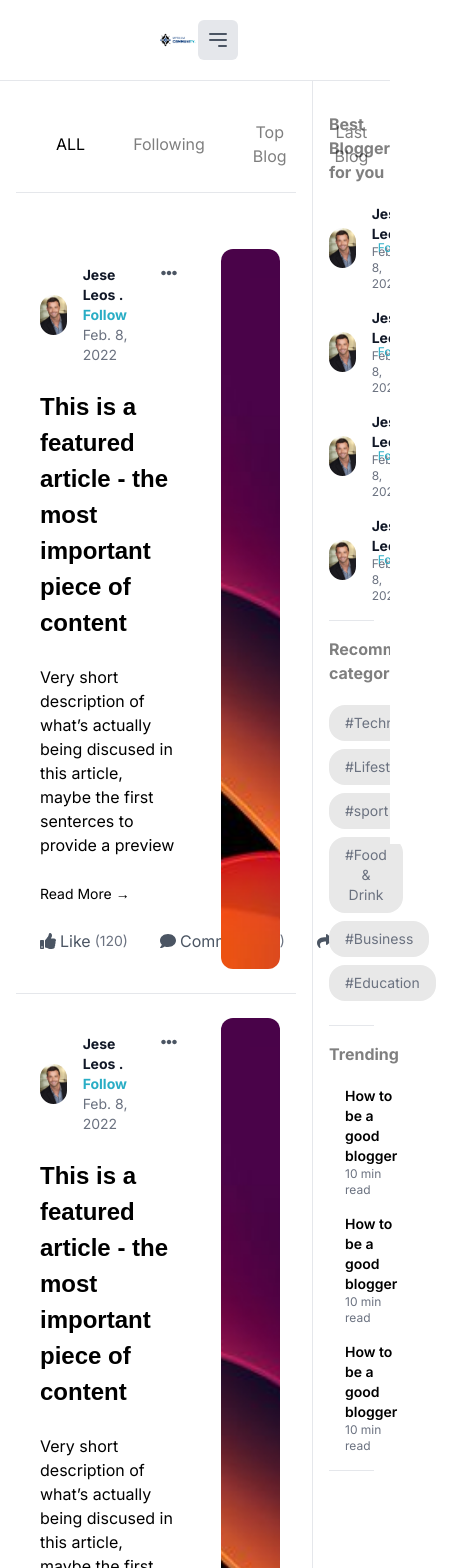
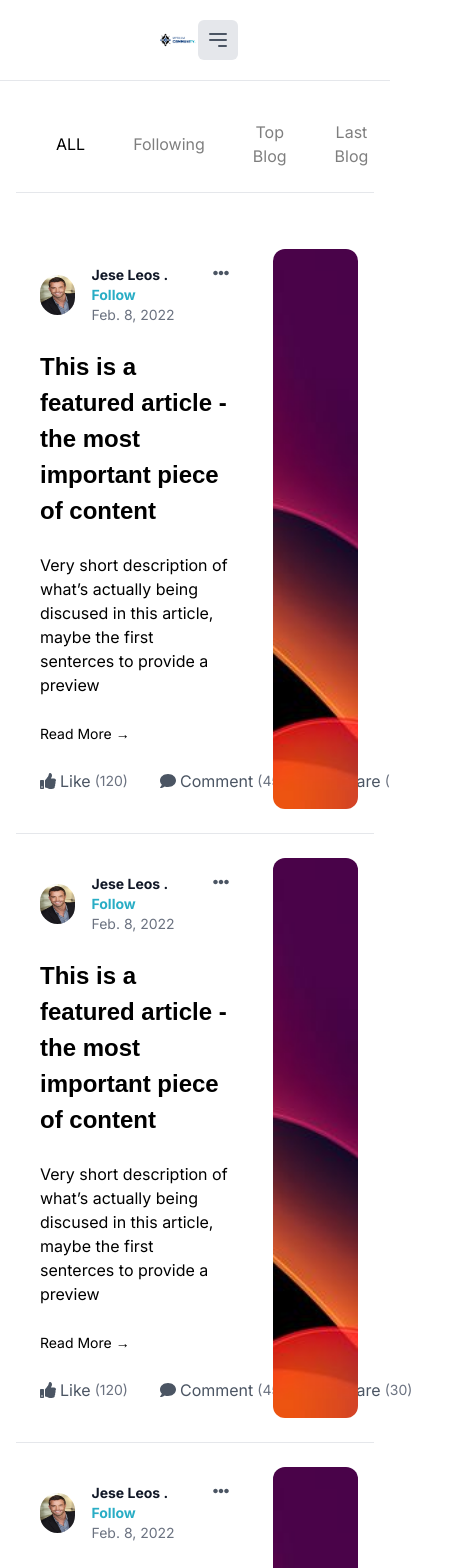
Before and after one commit to zmoussam/community-frontend, a Next.js app: page /blog in a window 390 px wide. Shown: the top 1568 px of the page, 455 px wide, since content can reach past the window. Built offline with nearby package versions, Linux system fonts and the light colour scheme; grey boxes are pictures that could not be loaded.

Commit message:
add blog page

```diff
--- a/src/app/(auth)/blog/page.tsx
+++ b/src/app/(auth)/blog/page.tsx
@@ -2,13 +2,25 @@
 import BlogList from "@/components/blogList/blogList";
 import Image from "next/image";
 import BloggerCard from "@/components/bloggers/bloggerCard";
+import Footer from "@/components/footer/Footer";
+import NavLink from "@/components/navLink/NavLink";
 
 const BlogsPage = () => {
+  const scrollableStyle: React.CSSProperties = {
+    overflowY: "scroll",
+    scrollbarWidth: "none", // For Firefox
+  };
   return (
-    <div className="container mx-auto mt-20 grid grid-cols-5 ">
+    <div className="container mx-auto mt-20 grid lg:grid-cols-5 grid-cols-1 ">
       <BlogList />
-      <aside className="relative border-l pt-8  dark:border-gray-500 col-span-1 min-h-screen">
-        <div className="w-full sticky bottom-0 px-4">
+      <aside
+        className="relative border-l pt-8  dark:border-gray-500 col-span-1 min-h-screen hidden lg:block"
+        aria-label="Sidebar"
+      >
+        <div
+          className="w-full sticky overflow-scroll top-24 px-4"
+          style={scrollableStyle}
+        >
           <div className="flex flex-col gap-4">
             {/* best blogger  */}
             <div className="flex flex-col gap-5 border-b pb-4 dark:border-gray-500">
@@ -29,22 +41,22 @@ const BlogsPage = () => {
             <div className="flex flex-col gap-5 border-b pb-4 dark:border-gray-500">
               <h5 className="font-bold opacity-50">Recommended category</h5>
               <div className="">
-                <button className="text-sm mr-2 mb-2 text-gray-500 dark:text-gray-400 bg-[#E8E8E8] py-2 px-4 rounded-2xl">
+                <button className="text-sm mr-2 mb-2 text-gray-500 dark:text-gray-900 bg-[#E8E8E8] py-2 px-4 rounded-2xl">
                   #Technology
                 </button>
-                <button className="text-sm mr-2 mb-2 text-gray-500 dark:text-gray-400 bg-[#E8E8E8] py-2 px-4 rounded-2xl">
+                <button className="text-sm mr-2 mb-2 text-gray-500 dark:text-gray-900 bg-[#E8E8E8] py-2 px-4 rounded-2xl">
                   #Lifestyle
                 </button>
-                <button className="text-sm mr-2 mb-2 text-gray-500 dark:text-gray-400 bg-[#E8E8E8] py-2 px-4 rounded-2xl">
+                <button className="text-sm mr-2 mb-2 text-gray-500 dark:text-gray-900 bg-[#E8E8E8] py-2 px-4 rounded-2xl">
                   #sport
                 </button>
-                <button className="text-sm mr-2 mb-2 text-gray-500 dark:text-gray-400 bg-[#E8E8E8] py-2 px-4 rounded-2xl">
+                <button className="text-sm mr-2 mb-2 text-gray-500 dark:text-gray-900 bg-[#E8E8E8] py-2 px-4 rounded-2xl">
                   #Food & Drink
                 </button>
-                <button className="text-sm mr-2 mb-2 text-gray-500 dark:text-gray-400 bg-[#E8E8E8] py-2 px-4 rounded-2xl">
+                <button className="text-sm mr-2 mb-2 text-gray-500 dark:text-gray-900 bg-[#E8E8E8] py-2 px-4 rounded-2xl">
                   #Business
                 </button>
-                <button className="text-sm mr-2 mb-2 text-gray-500 dark:text-gray-400 bg-[#E8E8E8] py-2 px-4 rounded-2xl">
+                <button className="text-sm mr-2 mb-2 text-gray-500 dark:text-gray-900 bg-[#E8E8E8] py-2 px-4 rounded-2xl">
                   #Education
                 </button>
               </div>
@@ -56,7 +68,8 @@ const BlogsPage = () => {
                 <div className="flex items-center gap-4">
                   <div className="w-16 h-16 relative">
                     <Image
-                      src="/assets/blogs/blog1.jpg"
+                      alt="blog1"
+                      src="/assets/blogs/blog_1.jpg"
                       layout="fill"
                       objectFit="cover"
                       className="rounded-lg"
@@ -74,7 +87,8 @@ const BlogsPage = () => {
                 <div className="flex items-center gap-4">
                   <div className="w-16 h-16 relative">
                     <Image
-                      src="/assets/blogs/blog2.jpg"
+                      alt=""
+                      src="/assets/blogs/blog_2.jpg"
                       layout="fill"
                       objectFit="cover"
                       className="rounded-lg"
@@ -92,7 +106,8 @@ const BlogsPage = () => {
                 <div className="flex items-center gap-4">
                   <div className="w-16 h-16 relative">
                     <Image
-                      src="/assets/blogs/blog3.jpg"
+                      alt="blog1"
+                      src="/assets/blogs/blog_3.jpg"
                       layout="fill"
                       objectFit="cover"
                       className="rounded-lg"
@@ -109,6 +124,15 @@ const BlogsPage = () => {
                 </div>
               </div>
             </div>
+
+            <div className="dark:text-gray-200 text-xs grid grid-rows-2 grid-cols-4 gap-4 px-4">
+              <NavLink href="/" content="Home" />
+              <NavLink href="/blogs" content="Blogs" />
+              <NavLink href="/about" content="About" />
+              <NavLink href="/contact" content="Contact" />
+              <NavLink href="/privacy" content="Privacy" />
+              <NavLink href="/signin" content="Sign in" />
+            </div>
           </div>
         </div>
       </aside>
```
Also changed, not shown: src/app/globals.css (line endings or trailing spaces).
